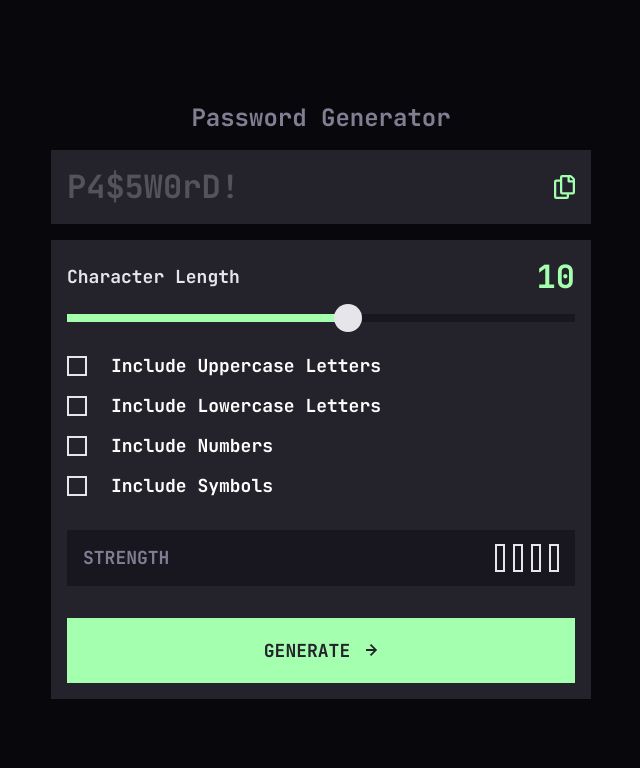
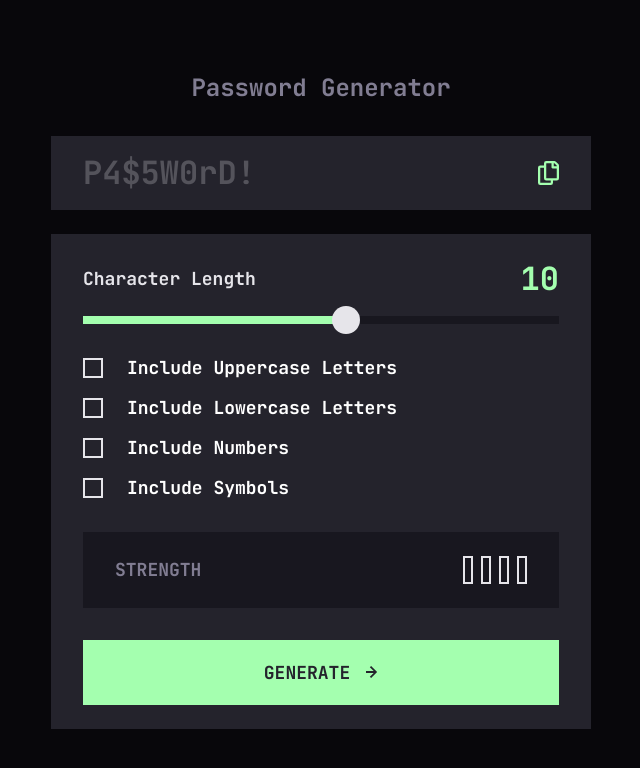
Before and after one commit to jezzydev/password-generator-app, a plain HTML site: page index.html in a window 1280 px wide. Shown: the whole page, without its empty margins (319-959 px from the left). Drawn offline with Linux system fonts and the light colour scheme.

Commit message:
Update screenshot. Fix spacing on larger screen size.

```diff
--- a/styles/app.css
+++ b/styles/app.css
@@ -94,12 +94,27 @@ body {
 .PasswordGenBody__settingsContainer {
   display: grid;
   grid-template-rows: repeat(3, auto);
-
   gap: 32px;
 }
 
 @media (min-width: 600px) {
+  .PasswordGenContainer {
+    gap: 32px;
+  }
+
   .PasswordGenHeader__title {
     font: var(--fontPreset2);
   }
+
+  .PasswordGenBody {
+    gap: 24px;
+  }
+
+  .PasswordGenBody__passwordDisplayContainer {
+    padding: 16px 32px;
+  }
+
+  .PasswordGenBody__settingsContainer {
+    padding: 24px 32px;
+  }
 }
--- a/styles/strength.css
+++ b/styles/strength.css
@@ -115,6 +115,10 @@
 }
 
 @media (min-width: 600px) {
+  .Strength__content {
+    padding: 24px 32px;
+  }
+
   .Strength__text {
     font: var(--fontPreset3);
   }
```
Also changed, not shown: screenshot.png.
